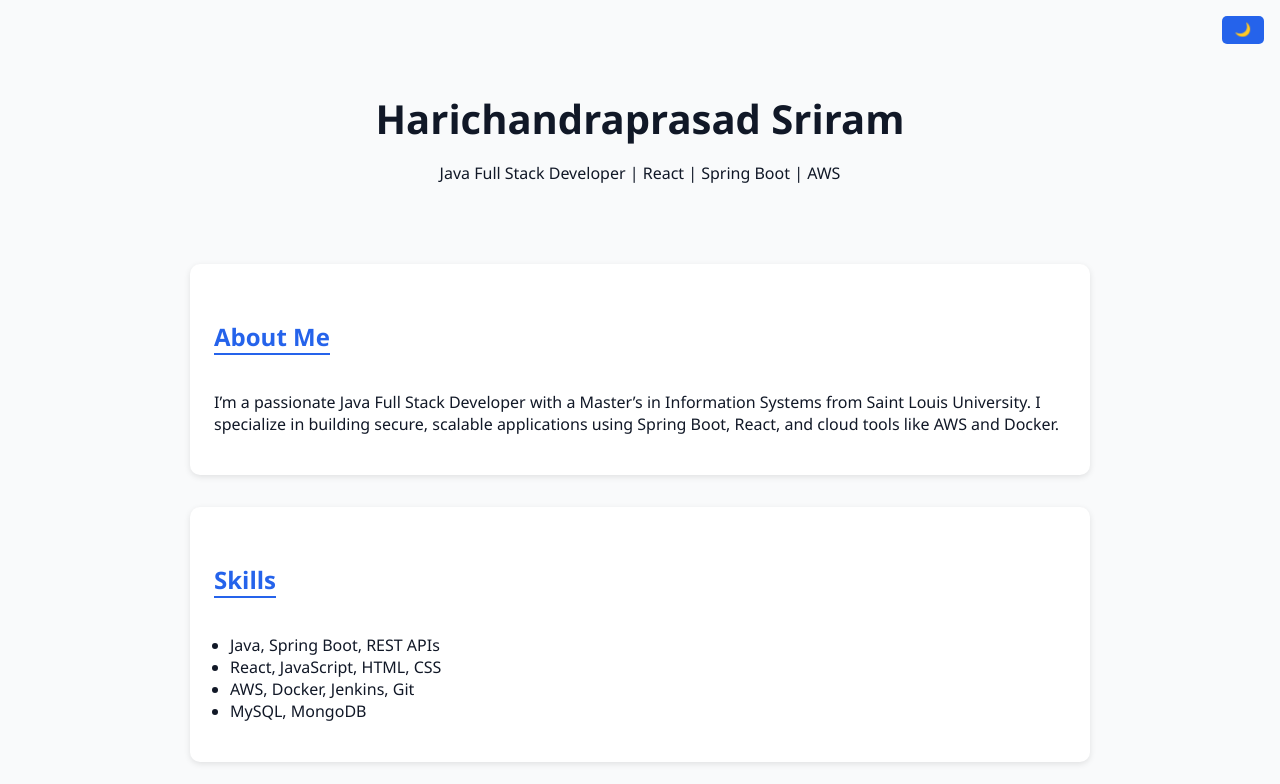
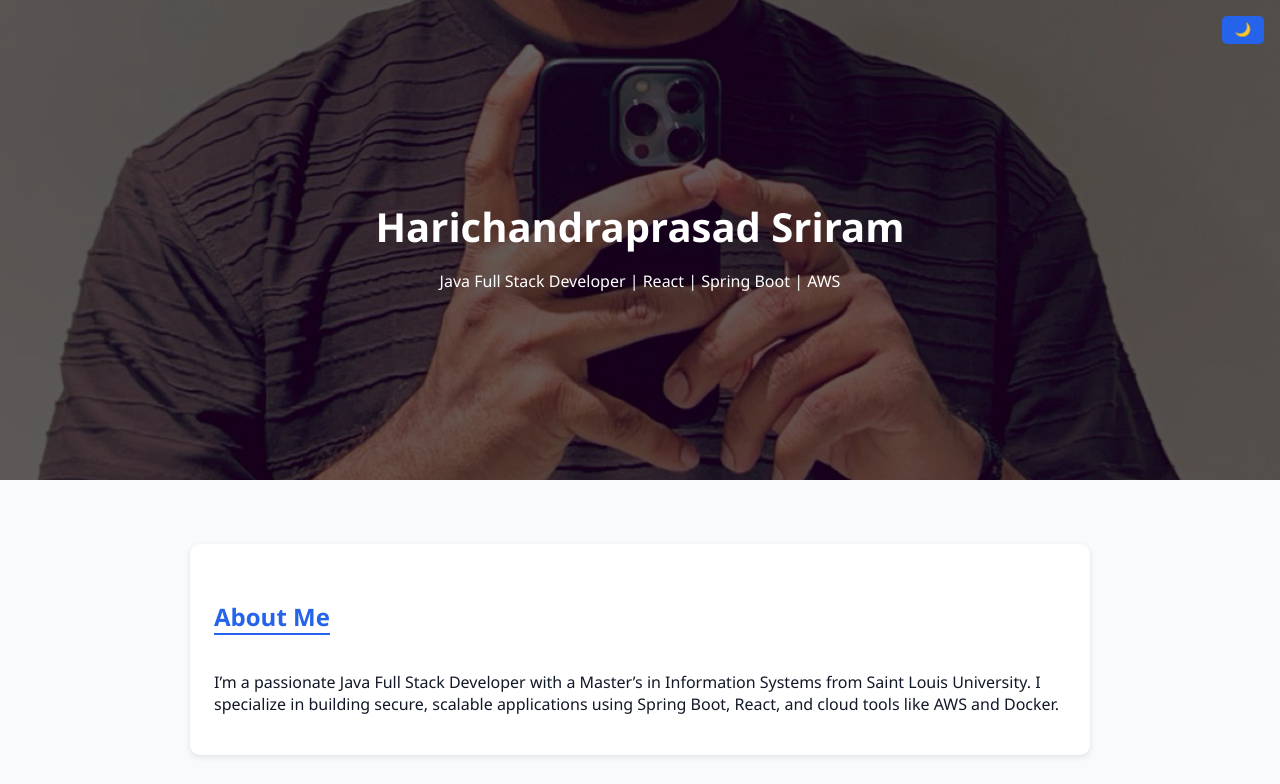
Before and after one commit to 19471A1257/19471A1257.github.io, a plain HTML site: page index.html in a window 1280 px wide. Shown: the top 784 px of the page. Drawn offline with nearby package versions, Linux system fonts and the light colour scheme.

Commit message:
index.html

```diff
--- a/index.html
+++ b/index.html
@@ -4,6 +4,7 @@
   <meta charset="UTF-8" />
   <meta name="viewport" content="width=device-width, initial-scale=1.0"/>
   <title>Harichandraprasad Sriram | Portfolio</title>
+  <link href="https://unpkg.com/aos@2.3.1/dist/aos.css" rel="stylesheet"/>
   <style>
     :root {
       --bg-light: #f9fafb;
@@ -37,15 +38,32 @@
       transition: 0.3s;
     }
 
+    .hero {
+      background: url('hari-background.jpg') no-repeat center center/cover;
+      height: 60vh;
+      display: flex;
+      align-items: center;
+      justify-content: center;
+      text-align: center;
+      color: white;
+      position: relative;
+    }
+
+    .overlay {
+      background: rgba(0, 0, 0, 0.6);
+      position: absolute;
+      inset: 0;
+    }
+
+    .hero-content {
+      position: relative;
+      z-index: 1;
+    }
+
     .container {
       max-width: 900px;
       margin: auto;
       padding: 2rem;
-    }
-
-    header {
-      text-align: center;
-      padding: 2rem 0;
     }
 
     h1 {
@@ -94,6 +112,7 @@
       padding: 0.4rem 0.8rem;
       border-radius: 5px;
       cursor: pointer;
+      z-index: 10;
     }
 
     a {
@@ -108,6 +127,10 @@
       h1 {
         font-size: 2rem;
       }
+
+      .hero {
+        height: 50vh;
+      }
     }
   </style>
 </head>
@@ -115,18 +138,22 @@
 
   <button class="toggle" onclick="toggleTheme()">🌙</button>
 
-  <div class="container">
-    <header>
+  <div class="hero">
+    <div class="overlay"></div>
+    <div class="hero-content">
       <h1>Harichandraprasad Sriram</h1>
       <p>Java Full Stack Developer | React | Spring Boot | AWS</p>
-    </header>
+    </div>
+  </div>
 
-    <section>
+  <div class="container">
+
+    <section data-aos="fade-up">
       <h2>About Me</h2>
       <p>I’m a passionate Java Full Stack Developer with a Master’s in Information Systems from Saint Louis University. I specialize in building secure, scalable applications using Spring Boot, React, and cloud tools like AWS and Docker.</p>
     </section>
 
-    <section>
+    <section data-aos="fade-right">
       <h2>Skills</h2>
       <ul>
         <li>Java, Spring Boot, REST APIs</li>
@@ -136,7 +163,7 @@
       </ul>
     </section>
 
-    <section>
+    <section data-aos="fade-left">
       <h2>Projects</h2>
       <p><strong>Student Management System</strong>: Full CRUD app with JWT auth using Spring Boot + React.<br/>
         <a href="https://github.com/HarichandraprasadSri/student-management" target="_blank">GitHub Repo</a>
@@ -146,12 +173,12 @@
       </p>
     </section>
 
-    <section>
+    <section data-aos="zoom-in">
       <h2>Resume</h2>
       <a href="Hari-Chandra-Prasad-Resume.pdf" download class="button">📄 Download Resume</a>
     </section>
 
-    <section>
+    <section data-aos="flip-left">
       <h2>Contact</h2>
       <p>Email: harichandraprasad@email.com</p>
       <p>LinkedIn: <a href="https://linkedin.com/in/HarichandraprasadSri" target="_blank">linkedin.com/in/HarichandraprasadSri</a></p>
@@ -164,7 +191,9 @@
     </footer>
   </div>
 
+  <script src="https://unpkg.com/aos@2.3.1/dist/aos.js"></script>
   <script>
+    AOS.init();
     function toggleTheme() {
       const html = document.documentElement;
       const current = html.getAttribute('data-theme');
```
